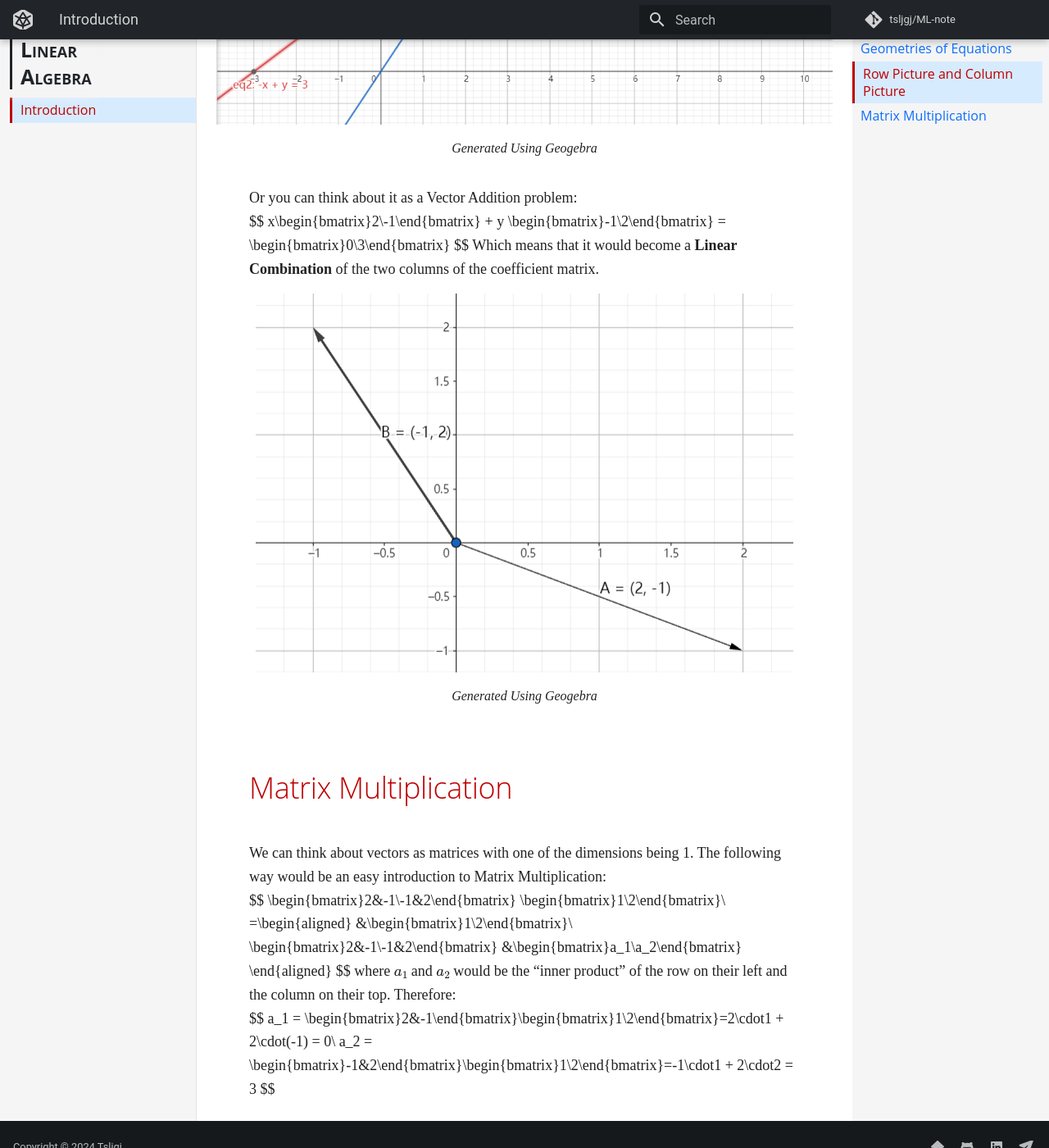
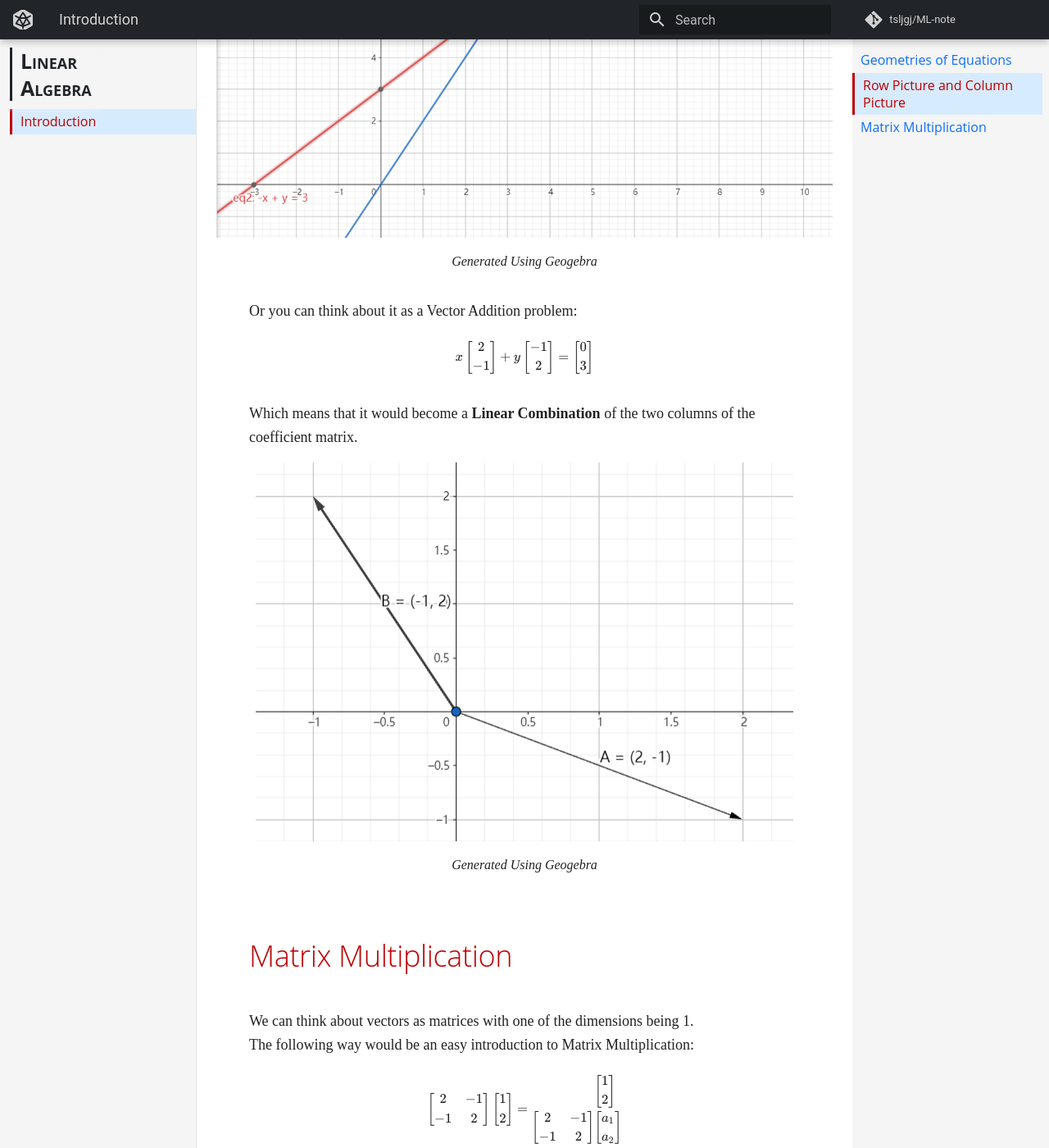
Before and after one commit to tsljgj/ML-note, an MkDocs documentation site: the page built from docs/math/linear_alg/intro.md, in a window 1280 px wide and 1400 px high, scrolled down 1255 px. Shown: the whole window at 82% size. Built offline with MkDocs 1.6.1 and Material for MkDocs 9.7.7, drawn with Linux system fonts in a browser that asks for light colours; some web fonts are replaced; comment, search, counter and statistics services are not loaded; some of the changed text lies outside the part shown.

Commit message:
lin_alg 1

```diff
--- a/docs/math/linear_alg/intro.md
+++ b/docs/math/linear_alg/intro.md
@@ -1,12 +1,15 @@
 # Starting Point of Linear Algebra
 
 ## Geometries of Equations
-Essentially, Linear Algebra starts with solving n equations with m variables. To make things easy, we make n equal to m. For example:<br>
+Essentially, Linear Algebra starts with solving n equations with m variables. To make things easy, we make n equal to m. For example:
+
 $$
 2x - y = 0\\
 -x + 2y = 3
 $$
-In the language of Linear Algebra would be:<br>
+
+In the language of Linear Algebra would be:
+
 $$
 \begin{bmatrix}
 2&-1\\
@@ -21,6 +24,7 @@ y
 3
 \end{bmatrix}
 $$
+
 Where each of the numbers in the matrix represent a coefficient on the left hand side, and $x$ & $y$ represent the variables.
 
 ## Row Picture and Column Picture
@@ -32,12 +36,14 @@ First, you can think about it as two lines intersecting each other, with $2x - y
 <figcaption>Generated Using Geogebra</figcaption>
 </figure>
 
-Or you can think about it as a Vector Addition problem:<br>
+Or you can think about it as a Vector Addition problem:
+
 $$
 x\begin{bmatrix}2\\-1\end{bmatrix} + y
 \begin{bmatrix}-1\\2\end{bmatrix} =
 \begin{bmatrix}0\\3\end{bmatrix}
 $$
+
 Which means that it would become a **Linear Combination**  of the two columns of the coefficient matrix.
 
 <figure markdown="span">
@@ -46,8 +52,9 @@ Which means that it would become a **Linear Combination**  of the two columns of
 </figure>
 
 ## Matrix Multiplication
-We can think about vectors as matrices with one of the dimensions being 1.
-The following way would be an easy introduction to Matrix Multiplication:<br>
+We can think about vectors as matrices with one of the dimensions being 1.<br>
+The following way would be an easy introduction to Matrix Multiplication:
+
 $$
 \begin{bmatrix}2&-1\\-1&2\end{bmatrix}
 \begin{bmatrix}1\\2\end{bmatrix}\\
```
Also changed, not shown: other parts of docs/math/linear_alg/intro.md (+9 -1 lines).
